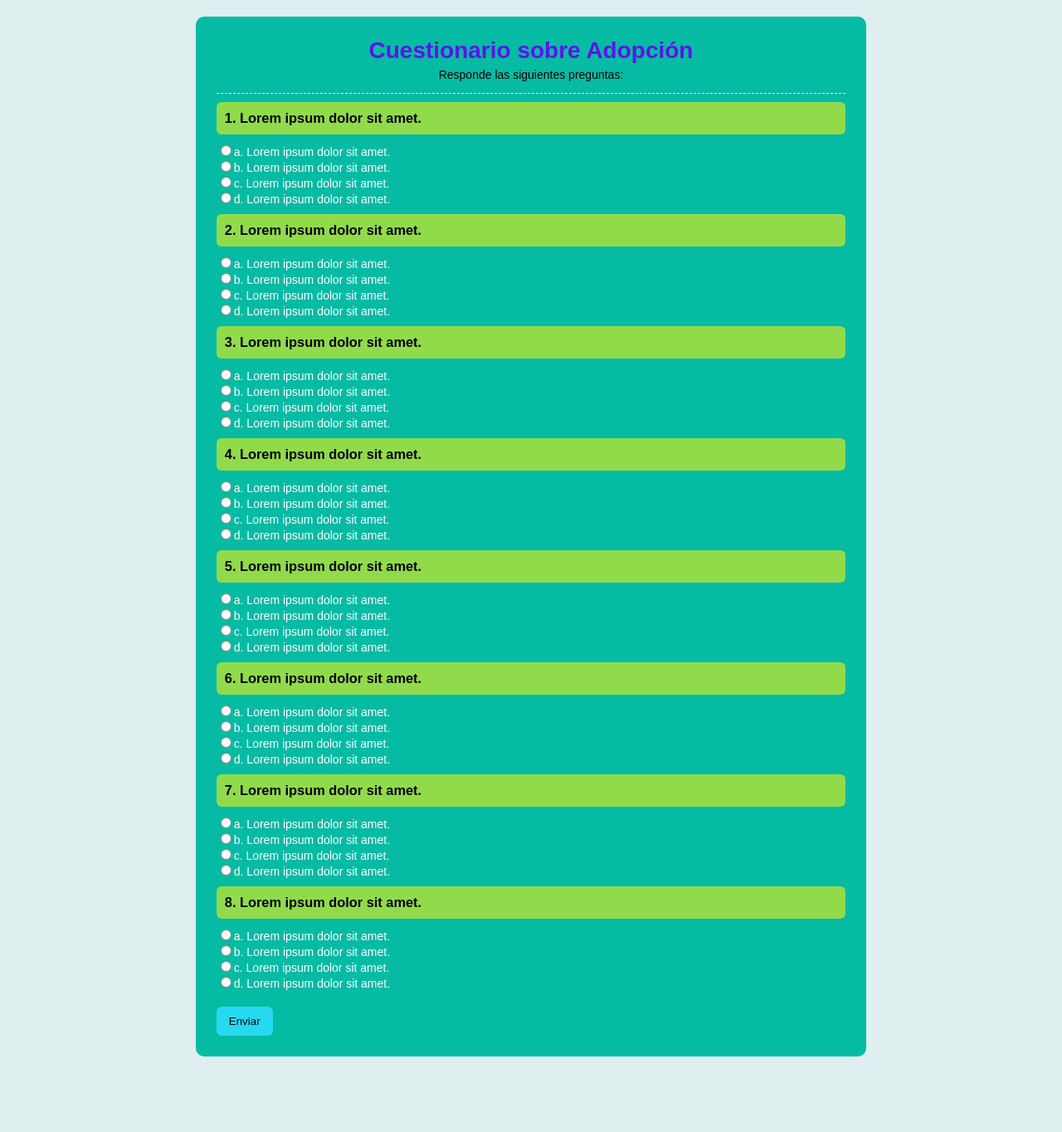
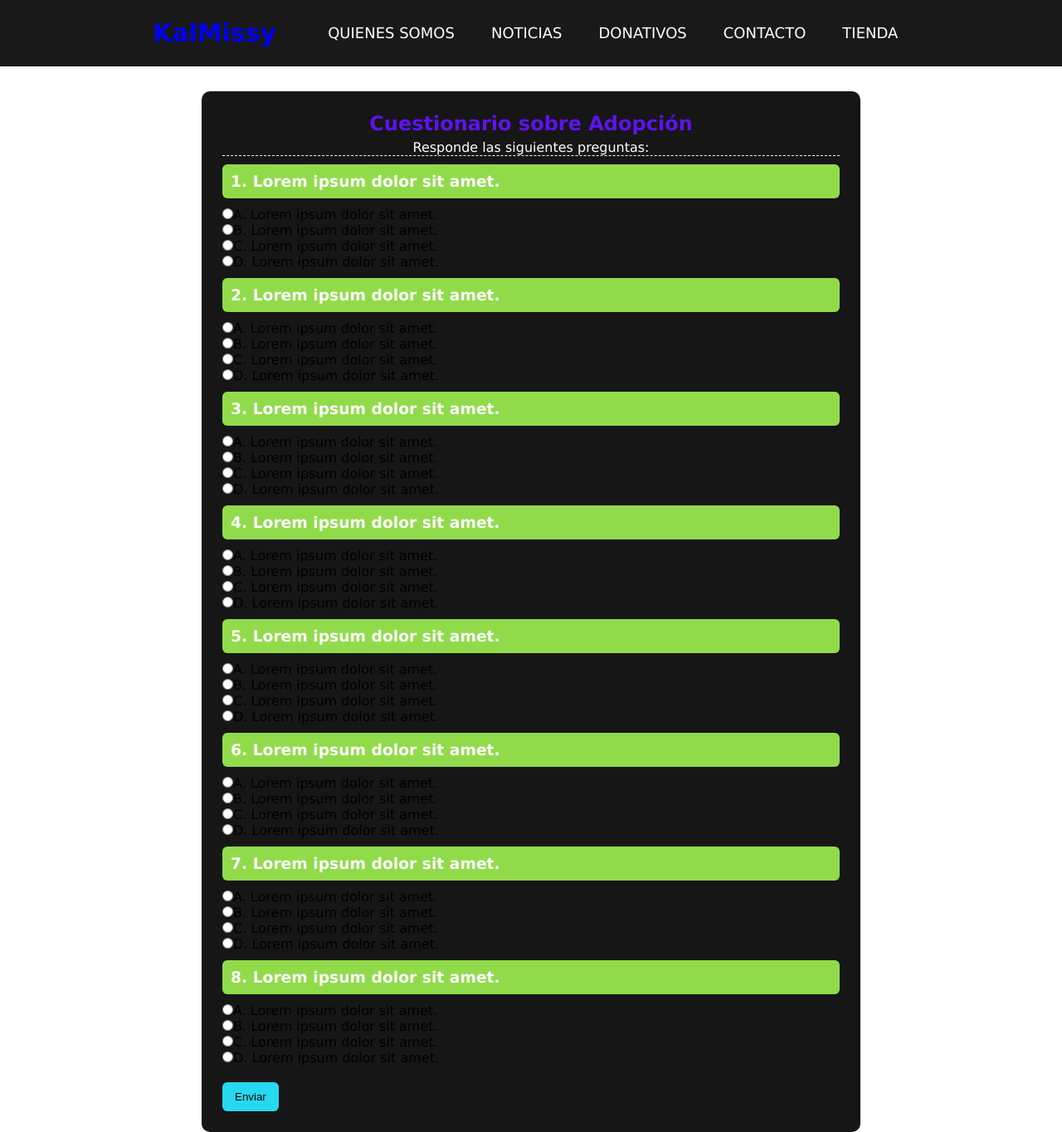
Before and after one commit to CamilaGarnero/JavaScript-Garnero, a plain HTML site: page index.html in a window 1280 px wide. Shown: the whole page at 83% size. Before the commit the page ends 1293 px from the top, so only its background shows below. Drawn offline with Linux system fonts and the light colour scheme.

Commit message:
pag-refugio.animales

```diff
--- a/index.html
+++ b/index.html
@@ -4,79 +4,96 @@
     <meta charset="UTF-8">
     <meta http-equiv="X-UA-Compatible" content="IE=edge">
     <meta name="viewport" content="width=device-width, initial-scale=1.0">
-    <title>Cuestionario</title>
+    <title>Home</title>
     <link rel="stylesheet" href="css/style.css">
+    <script src="https://kit.fontawesome.com/0a12415d02.js" crossorigin="anonymous"></script>
 </head>
 <body>
-    <div id="container">
-        <header>
-            <h1>Cuestionario sobre Adopción</h1>
-            <p>Responde las siguientes preguntas: </p>
-        </header>
-        <section>
+    <header class="header">
+        <nav class="nav">
+            <a href="index.html" class="logo">KalMissy</a>
+            <button class="nav-toggle">
+                <i class="fas fa-bars"></i>
+            </button>
+            <ul class="nav-menu">
+                <li class="nav-item"><a class="nav-link" href="pages/about.html">Quienes Somos</a>
+                <li class="nav-item"><a class="nav-link" href="#news">Noticias</a></li>
+                <li class="nav-item"><a class="nav-link" href="pages/donations.html">Donativos</a></li>
+                <li class="nav-item"><a class="nav-link" href="pages/contact.html">Contacto</a></li>
+                <li class="nav-item"><a class="nav-link" href="pages/store.html">Tienda</a></li>
+            </ul>
+        </nav>
+    </header>
+    <section>
+        <!-- Cuestionario -->
+        <div id="container">
+            <div class="tituloQuiz">
+                <h1>Cuestionario sobre Adopción</h1>
+                <p>Responde las siguientes preguntas: </p>
+            </div>
         <div id="resultado"></div>
             <form name="quizForm" onsubmit="return verificarRespuestas()" class="formulario">
                 <h3>1. Lorem ipsum dolor sit amet.</h3>
 
-                <input type="radio" name="p1" value="a">a. Lorem ipsum dolor sit amet. <br>
-                <input type="radio" name="p1" value="b">b. Lorem ipsum dolor sit amet. <br>
-                <input type="radio" name="p1" value="c">c. Lorem ipsum dolor sit amet. <br>
-                <input type="radio" name="p1" value="d">d. Lorem ipsum dolor sit amet. <br>
+                <input type="radio" name="p1" value="a">A. Lorem ipsum dolor sit amet. <br>
+                <input type="radio" name="p1" value="b">B. Lorem ipsum dolor sit amet. <br>
+                <input type="radio" name="p1" value="c">C. Lorem ipsum dolor sit amet. <br>
+                <input type="radio" name="p1" value="d">D. Lorem ipsum dolor sit amet. <br>
 
                 <h3>2. Lorem ipsum dolor sit amet.</h3>
 
-                <input type="radio" name="p2" value="a">a. Lorem ipsum dolor sit amet. <br>
-                <input type="radio" name="p2" value="b">b. Lorem ipsum dolor sit amet. <br>
-                <input type="radio" name="p2" value="c">c. Lorem ipsum dolor sit amet. <br>
-                <input type="radio" name="p2" value="d">d. Lorem ipsum dolor sit amet. <br>
+                <input type="radio" name="p2" value="a">A. Lorem ipsum dolor sit amet. <br>
+                <input type="radio" name="p2" value="b">B. Lorem ipsum dolor sit amet. <br>
+                <input type="radio" name="p2" value="c">C. Lorem ipsum dolor sit amet. <br>
+                <input type="radio" name="p2" value="d">D. Lorem ipsum dolor sit amet. <br>
 
                 <h3>3. Lorem ipsum dolor sit amet.</h3>
 
-                <input type="radio" name="p3" value="a">a. Lorem ipsum dolor sit amet. <br>
-                <input type="radio" name="p3" value="b">b. Lorem ipsum dolor sit amet. <br>
-                <input type="radio" name="p3" value="c">c. Lorem ipsum dolor sit amet. <br>
-                <input type="radio" name="p3" value="d">d. Lorem ipsum dolor sit amet. <br>
+                <input type="radio" name="p3" value="a">A. Lorem ipsum dolor sit amet. <br>
+                <input type="radio" name="p3" value="b">B. Lorem ipsum dolor sit amet. <br>
+                <input type="radio" name="p3" value="c">C. Lorem ipsum dolor sit amet. <br>
+                <input type="radio" name="p3" value="d">D. Lorem ipsum dolor sit amet. <br>
 
                 <h3>4. Lorem ipsum dolor sit amet.</h3>
 
-                <input type="radio" name="p4" value="a">a. Lorem ipsum dolor sit amet. <br>
-                <input type="radio" name="p4" value="b">b. Lorem ipsum dolor sit amet. <br>
-                <input type="radio" name="p4" value="c">c. Lorem ipsum dolor sit amet. <br>
-                <input type="radio" name="p4" value="d">d. Lorem ipsum dolor sit amet. <br>
+                <input type="radio" name="p4" value="a">A. Lorem ipsum dolor sit amet. <br>
+                <input type="radio" name="p4" value="b">B. Lorem ipsum dolor sit amet. <br>
+                <input type="radio" name="p4" value="c">C. Lorem ipsum dolor sit amet. <br>
+                <input type="radio" name="p4" value="d">D. Lorem ipsum dolor sit amet. <br>
 
                 <h3>5. Lorem ipsum dolor sit amet.</h3>
 
-                <input type="radio" name="p5" value="a">a. Lorem ipsum dolor sit amet. <br>
-                <input type="radio" name="p5" value="b">b. Lorem ipsum dolor sit amet. <br>
-                <input type="radio" name="p5" value="c">c. Lorem ipsum dolor sit amet. <br>
-                <input type="radio" name="p5" value="d">d. Lorem ipsum dolor sit amet. <br>
+                <input type="radio" name="p5" value="a">A. Lorem ipsum dolor sit amet. <br>
+                <input type="radio" name="p5" value="b">B. Lorem ipsum dolor sit amet. <br>
+                <input type="radio" name="p5" value="c">C. Lorem ipsum dolor sit amet. <br>
+                <input type="radio" name="p5" value="d">D. Lorem ipsum dolor sit amet. <br>
 
                 <h3>6. Lorem ipsum dolor sit amet.</h3>
 
-                <input type="radio" name="p6" value="a">a. Lorem ipsum dolor sit amet. <br>
-                <input type="radio" name="p6" value="b">b. Lorem ipsum dolor sit amet. <br>
-                <input type="radio" name="p6" value="c">c. Lorem ipsum dolor sit amet. <br>
-                <input type="radio" name="p6" value="d">d. Lorem ipsum  dolor sit amet. <br>
+                <input type="radio" name="p6" value="a">A. Lorem ipsum dolor sit amet. <br>
+                <input type="radio" name="p6" value="b">B. Lorem ipsum dolor sit amet. <br>
+                <input type="radio" name="p6" value="c">C. Lorem ipsum dolor sit amet. <br>
+                <input type="radio" name="p6" value="d">D. Lorem ipsum  dolor sit amet. <br>
 
                 <h3>7. Lorem ipsum dolor sit amet.</h3>
 
-                <input type="radio" name="p7" value="a">a. Lorem ipsum dolor sit amet. <br>
-                <input type="radio" name="p7" value="b">b. Lorem ipsum dolor sit amet. <br>
-                <input type="radio" name="p7" value="c">c. Lorem ipsum dolor sit amet. <br>
-                <input type="radio" name="p7" value="d">d. Lorem ipsum  dolor sit amet. <br>
+                <input type="radio" name="p7" value="a">A. Lorem ipsum dolor sit amet. <br>
+                <input type="radio" name="p7" value="b">B. Lorem ipsum dolor sit amet. <br>
+                <input type="radio" name="p7" value="c">C. Lorem ipsum dolor sit amet. <br>
+                <input type="radio" name="p7" value="d">D. Lorem ipsum  dolor sit amet. <br>
 
                 <h3>8. Lorem ipsum dolor sit amet.</h3>
 
-                <input type="radio" name="p8" value="a">a. Lorem ipsum dolor sit amet. <br>
-                <input type="radio" name="p8" value="b">b. Lorem ipsum dolor sit amet. <br>
-                <input type="radio" name="p8" value="c">c. Lorem ipsum dolor sit amet. <br>
-                <input type="radio" name="p8" value="d">d. Lorem ipsum  dolor sit amet. <br>
+                <input type="radio" name="p8" value="a">A. Lorem ipsum dolor sit amet. <br>
+                <input type="radio" name="p8" value="b">B. Lorem ipsum dolor sit amet. <br>
+                <input type="radio" name="p8" value="c">C. Lorem ipsum dolor sit amet. <br>
+                <input type="radio" name="p8" value="d">D. Lorem ipsum  dolor sit amet. <br>
 
                 <input type="submit" value="Enviar">
+            </form>
+        </div>
+    </section>
 
-            </form>
-        </section>
-    </div>
 
     <script src="javascript/script.js"></script>
 </body>
--- /dev/null
+++ b/scss/style.scss
@@ -0,0 +1,177 @@
+*{
+    margin: 0;
+    padding: 0;
+    text-decoration: none;
+    list-style: none;
+}
+body{
+    font-family: 'Lucida Sans', 'Lucida Sans Regular', 'Lucida Grande', 'Lucida Sans Unicode', Geneva, Verdana, sans-serif;
+    padding: 90px 20px 0;
+    /* NavBar */
+    .header{
+        background-color: #030303e8;
+        height: 80px;
+        position: fixed;
+        width: 100%;
+        top: 0;
+        left: 0;
+
+        .nav{
+            display: flex;
+            justify-content: space-between;
+            max-width: 992px;
+            margin: 0 auto;
+
+            .logo{
+                font-size: 30px;
+                font-weight: bold;
+                padding: 0 40px;
+                line-height: 80px;
+            }
+            .nav-toggle{
+                color: white;
+                background: none;
+                border: none;
+                font-size: 30px;
+                padding: 0 20px;
+                line-height: 60px;
+                display: none;
+                cursor: pointer;
+            }
+            .nav-menu{
+                display: flex;
+                margin-right: 40px;
+                list-style: none;
+
+                .nav-item{
+                    font-size: 18px;
+                    margin: 0 10px;
+                    line-height: 80px;
+                    text-transform: uppercase;
+                    width: max-content;
+
+                    .nav-link{
+                        color: white;
+                        padding: 8px 12px;
+                    }
+                    .nav-link:hover{
+                        border: 1px solid #034574;
+                        border-radius: 3px;
+                        transition: 0.5s;
+                    }
+                }
+            }
+        }
+    }
+}
+section {
+    min-height: 410px;
+/* Cuestionario */
+    #container {
+        width: 60%;
+        background: rgb(22, 22, 22);
+        margin: 20px auto;
+        overflow: auto;
+        padding: 25px;
+        border-radius: 10px;
+
+        .tituloQuiz {
+            text-align: center;
+            border-bottom: 1px dashed #fff;
+
+            h1 {
+                margin: 0;
+                padding: 0;
+                color: rgb(94, 18, 236);
+            }
+
+            p {
+                padding: 0;
+                margin-top: 5px;
+                color: #ffffff;
+            }
+        }
+        .formulario h3 {
+            background: #91db4b;
+            padding: 10px;
+            margin: 10px 0;
+            border-radius: 6px;
+        }
+        h3 {
+            color: #fdfdfd;
+        }
+        input[type='submit'] {
+            background: #26d8f0;
+            border: 0;
+            color: rgb(0, 0, 0);
+            padding: 10px 15px;
+            cursor: pointer;
+            margin-top: 20px;
+            border-radius: 6px;
+        }
+        input[type='submit']:hover {
+            background: #4b26f0;
+            border: 0;
+            color: #fff;
+            padding: 10px 15px;
+            cursor: pointer;
+            margin-top: 20px;
+        }
+        #resultado h3 {
+            background: #c6db4b;
+            padding: 10px;
+            margin: 10px 0;
+        }
+        #resultado span {
+            color: #000;
+            font-weight: bold;
+        }
+    }
+}
+
+@media (max-width: 768px){
+    body{
+        padding-top: 70px;
+
+        .header{
+            height: 60px;
+
+            .nav{
+                .logo{
+                    font-size: 25px;
+                    line-height: 60px;
+                }
+                .nav-toggle{
+                    display: block;
+                }
+                .nav-menu{
+                    flex-direction: column;
+                    align-items: center;
+                    margin: 0;
+                    background-color: #2c3e50;
+                    position: fixed;
+                    left: 0;
+                    top: 60px;
+                    width: 100%;
+                    padding: 20px 0;
+                    height: calc(100% - 60px);
+                    overflow-y: auto;
+                    left: 100%;
+                    transition: left 0.3s;
+
+                    .nav-item{
+                        line-height: 70px;
+
+                        .nav-link:hover{
+                            border: none;
+                            color: #83c5f7;
+                        }
+                    }
+                }
+            }
+            .nav-menu_visible{
+                left: 0;
+            }
+        }
+    }
+}
```
Also changed, not shown: javascript/script.js (+17 -6 lines), pages/about.html (added, +35 -0 lines), pages/contact.html (added, +35 -0 lines), pages/donations.html (added, +35 -0 lines), pages/news.html (added, +35 -0 lines), pages/store.html (added, +39 -0 lines), css/style.css, 1 other file.
